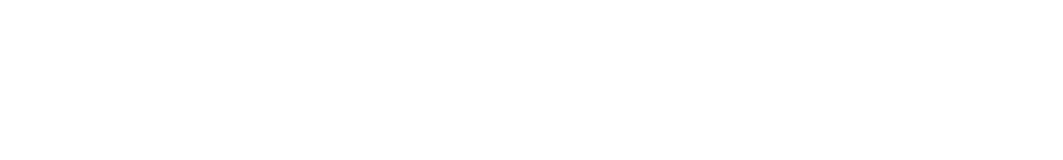
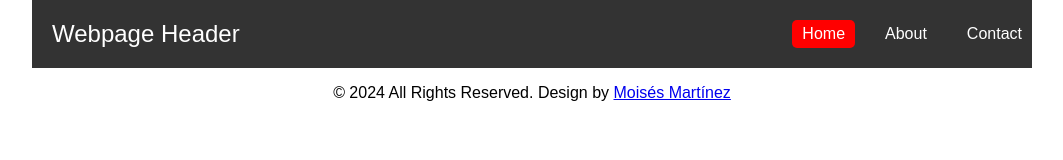
Before and after one commit to JuanDelCampoFdz/my_first_web_page_2024, a plain HTML site: page index.html in a window 1280 px wide. Shown: the whole page, without its empty margins (108-1171 px from the left). Drawn offline with Linux system fonts and the light colour scheme.

Commit message:
Adding header and footer in html file, styles are included too

```diff
--- a/index.html
+++ b/index.html
@@ -2,19 +2,105 @@
 <html>
 <head>
     <!-- Basic -->
-    <meta charset="UTF-8">
-    <meta http-equiv="X-UA-Compatible" content="IE=edge">
+    <meta charset="UTF-8" />
+    <meta http-equiv="X-UA-Compatible" content="IE=edge" />
     <!-- Mobile Metas -->
-    <meta name="viewport" content="width=device-width, initial-scale=1.0">
+    <meta name="viewport" content="width=device-width, initial-scale=1.0" />
     <!-- Site Metas -->
-    <meta name="keywords" content="">
-    <meta name="description" content="">
-    <meta name="author" content="">
+    <meta name="keywords" content="" />
+    <meta name="description" content="" />
+    <meta name="author" content="" />
 
     <title> Fundamentals of Computer Engineering </title>
     <style>
-    </style>
+
+      body {
+        margin: 0;
+        font-family: Arial, sans-serif;
+        display: flex;
+        flex-direction: column;
+        align-items: center;
+    }
+
+    .container {
+        max-width: 1000px;
+        width: 100%;
+        margin: 0 auto;
+    }
+
+    header {
+        background-color: #333;
+        color: white;
+        padding: 20px 0;
+        text-align: center;
+    }
+
+    .header-content {
+        display: flex;
+        justify-content: space-between;
+        align-items: center;
+    }
+
+    .header-title {
+        font-size: 1.5rem;
+        padding-left: 20px;
+    }
+
+    nav {
+        display: flex;
+        gap: 20px;
+    }
+
+    nav a {
+        color: white;
+        text-decoration: none;
+        font-size: 1rem;
+        padding: 5px 10px;
+        border-radius: 5px;
+        transition: background-color 0.3s;
+    }
+
+    nav a:hover {
+        background-color: #555;
+    }
+
+    nav a.active {
+        background-color: red;
+        color: white;
+    }
+
+    .footer-section {
+        max-width: 1000px;
+        width: 100%;
+        background-color: #333;
+        color: white;
+        text-align: center;
+    }
+
+    .footer-section a {
+        color: red;
+        text-decoration: none;
+    }
+
+    .footer-section a:hover {
+        text-decoration: underline;
+    }
+
+   </style>
 </head>
 <body>
+    <header class="container">
+      <div class="header-content">
+        <div class="header-title">Webpage Header</div>
+        <nav>
+           <a href="#" class="active">Home</a>
+           <a href="#">About</a>
+           <a href="#">Contact</a>
+        </nav>
+      </div>
+  </header>
+  <footer class="footer_section">
+    <p>&copy; 2024 All Rights Reserved. Design by <a href="#">Moisés Martínez</a></p>
+  </footer>
 </body>
 </html>
```
Also changed, not shown: 1 other file.
